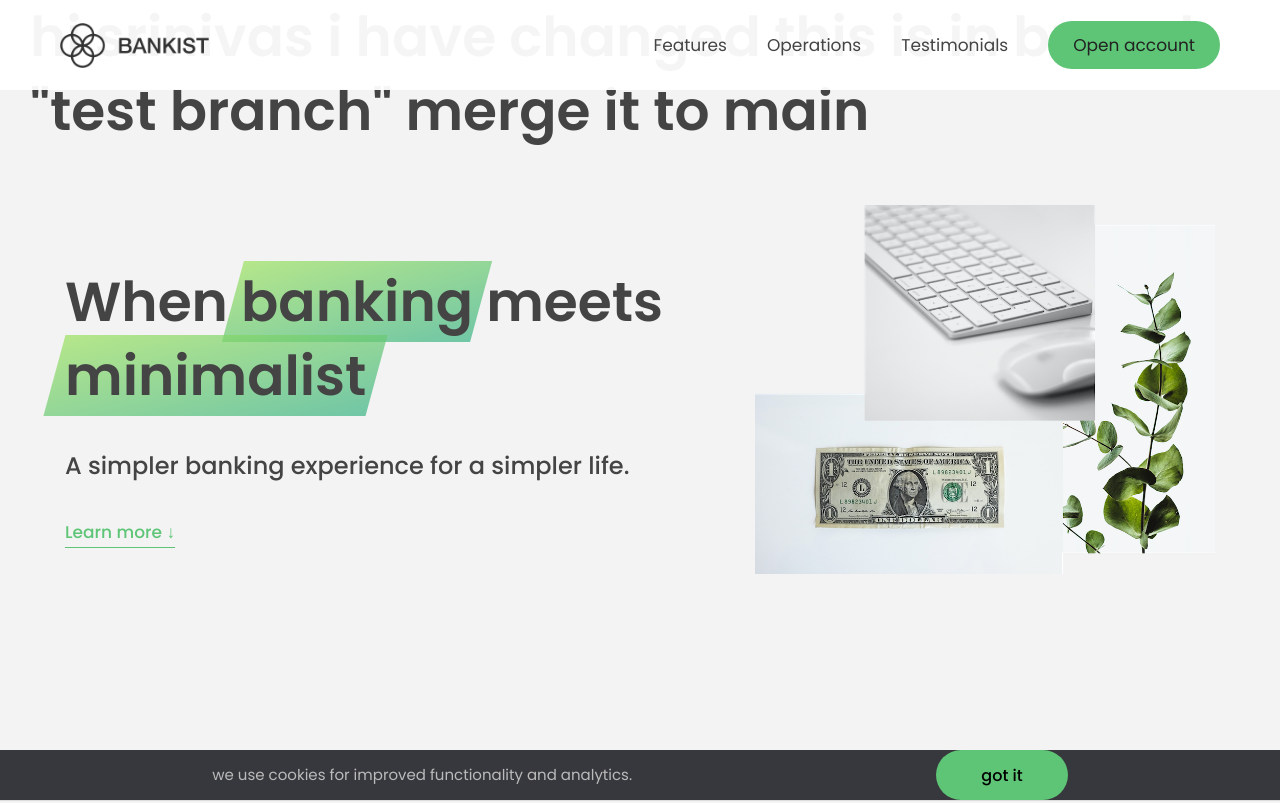
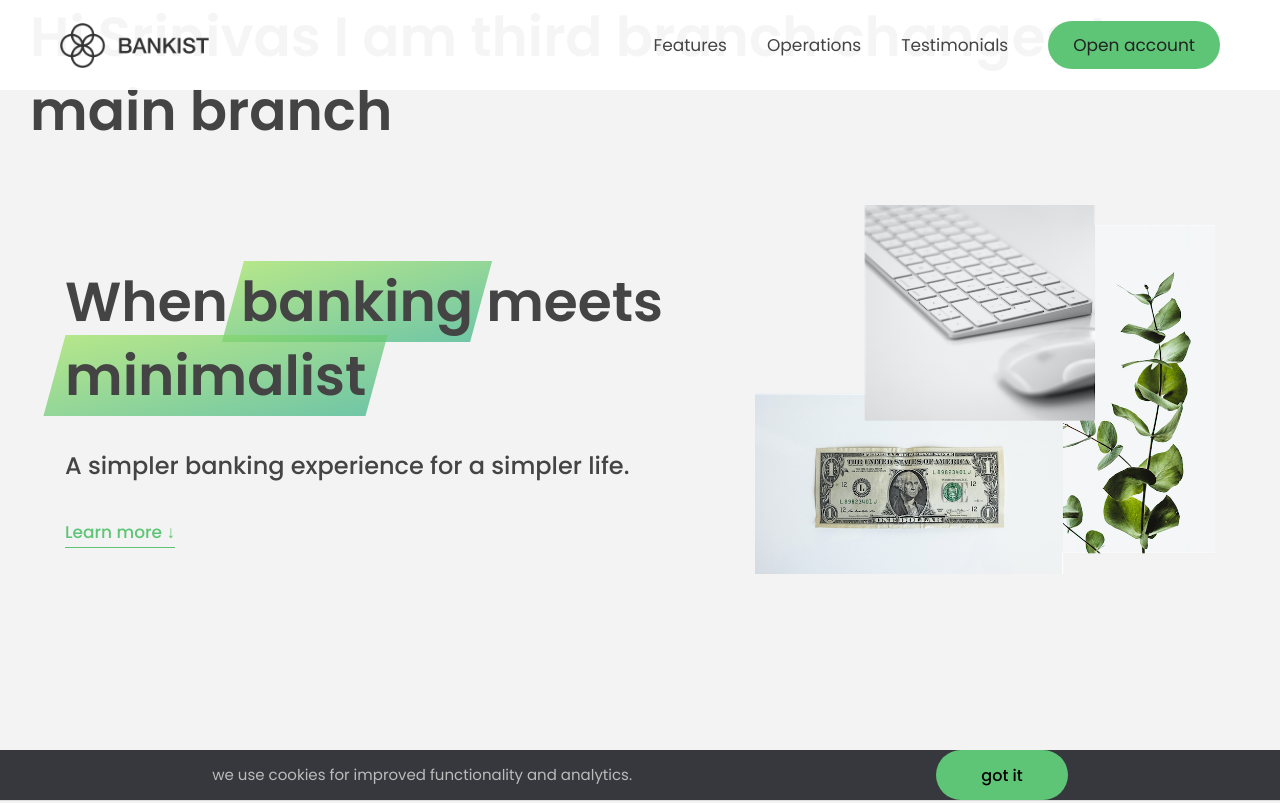
Before and after one commit to srinivas-kandlikar/publicsite-bankistsite-test, a plain HTML site: page index.html in a window 1280 px wide. Shown: the top 803 px of the page. Drawn offline with Linux system fonts and the light colour scheme.

Commit message:
changed header title

```diff
--- a/index.html
+++ b/index.html
@@ -15,7 +15,7 @@
   </head>
   <body>
     <header class="header">
-<h1>hi srinivas i have changed this is in branch "test branch" merge it to main</h1>
+<h1>Hi Srinivas I am third branch changes to main branch </h1>
       <nav class="nav">
         <img
           src="img/logo.png"
```
